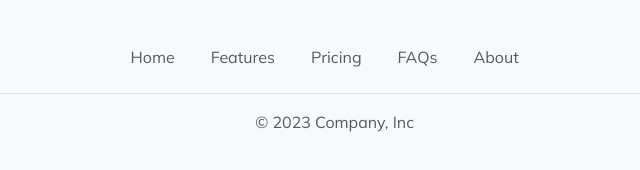
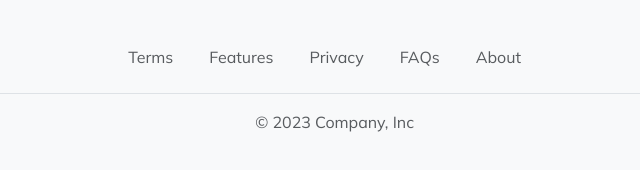
Before and after one commit to ChatFer/INM320SAA-Bootstrap, a website: page public/index.html in a window 1280 px wide. Shown: the part 1626-1796 px from the top of the page, 410-1050 px from the left. Drawn offline with nearby package versions, Linux system fonts and the light colour scheme.

Commit message:
Footer update

```diff
--- a/public/index.html
+++ b/public/index.html
@@ -455,9 +455,9 @@
             <!-- Footer here-->
             <footer class="py-3 my-4">
                 <ul class="nav justify-content-center border-bottom pb-3 mb-3">
-                    <li class="nav-item"><a href="#" class="nav-link px-2 text-body-secondary">Home</a></li>
+                    <li class="nav-item"><a href="#" class="nav-link px-2 text-body-secondary">Terms</a></li>
                     <li class="nav-item"><a href="#" class="nav-link px-2 text-body-secondary">Features</a></li>
-                    <li class="nav-item"><a href="#" class="nav-link px-2 text-body-secondary">Pricing</a></li>
+                    <li class="nav-item"><a href="#" class="nav-link px-2 text-body-secondary">Privacy</a></li>
                     <li class="nav-item"><a href="#" class="nav-link px-2 text-body-secondary">FAQs</a></li>
                     <li class="nav-item"><a href="#" class="nav-link px-2 text-body-secondary">About</a></li>
                 </ul>
```
